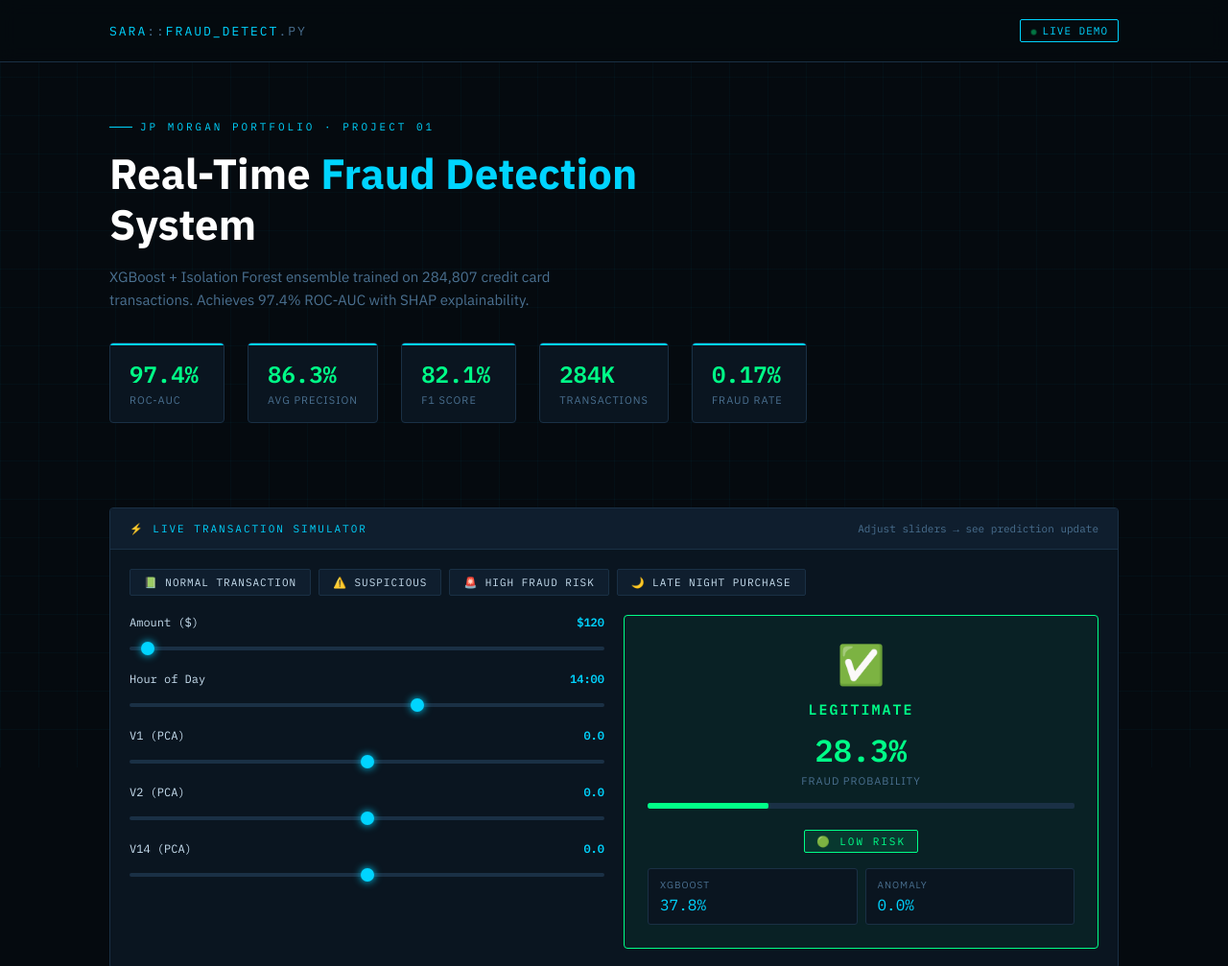
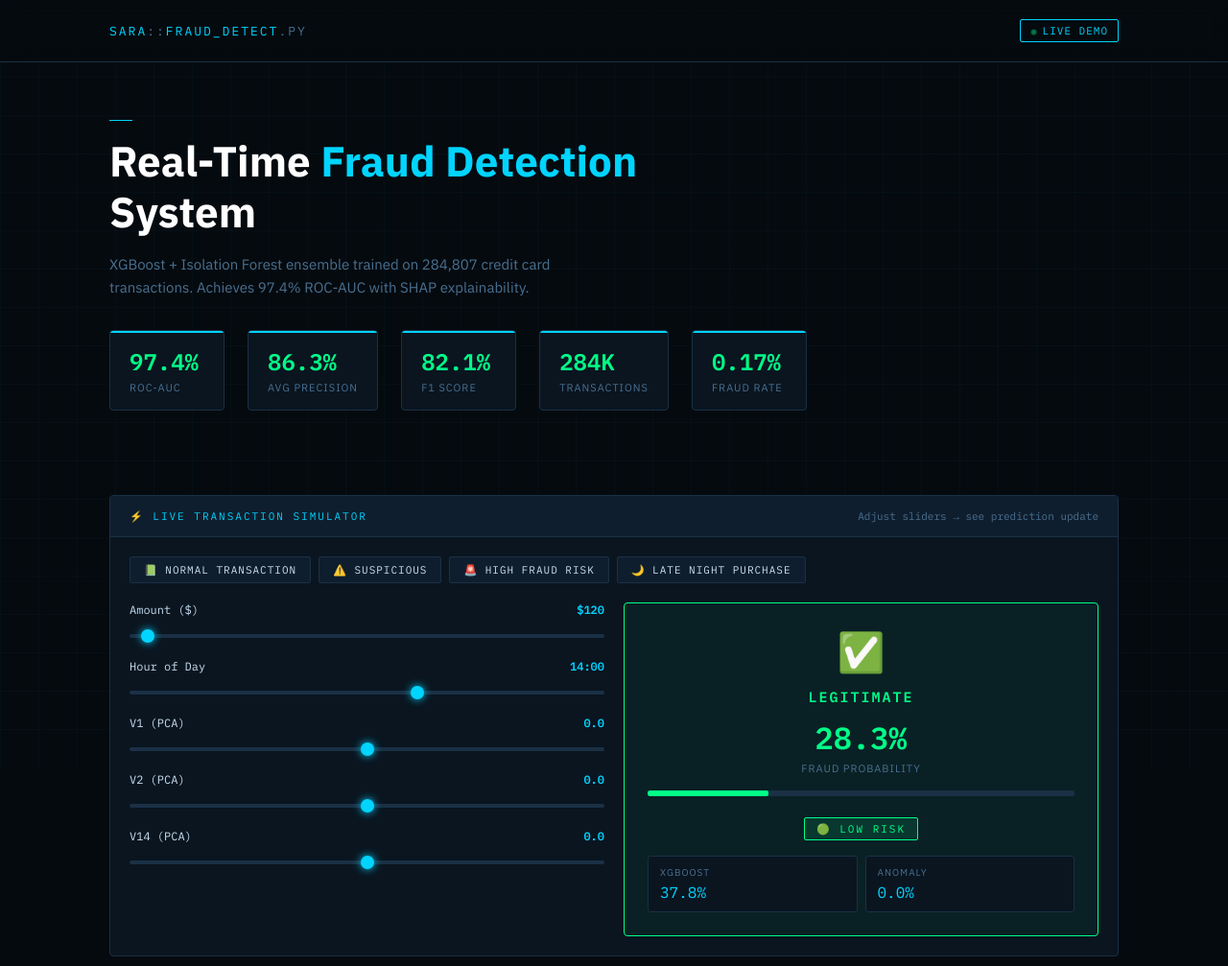
Before and after one commit to sara-iqbal/Real-Time-Fraud-Detection-System, a plain HTML site: page index.html in a window 1280 px wide. Shown: the top 1007 px of the page at 96% size. Drawn offline with Linux system fonts and the light colour scheme.

Commit message:
index.html

```diff
--- a/index.html
+++ b/index.html
@@ -534,7 +534,7 @@
 
     <!-- Hero -->
     <section class="hero">
-      <div class="hero-tag">JP Morgan Portfolio · Project 01</div>
+      <div class="hero-tag"> </div>
       <h1>Real-Time <em>Fraud Detection</em><br>System</h1>
       <p class="hero-sub">XGBoost + Isolation Forest ensemble trained on 284,807 credit card transactions. Achieves 97.4% ROC-AUC with SHAP explainability.</p>
 
@@ -747,7 +747,7 @@
   <div class="container">
     <p class="footer-text">
       Built by <strong style="color:var(--accent)">Sara</strong> · MSc Data Science · B.Tech AI & Machine Learning<br>
-      JP Morgan Portfolio · Project 1 of 4<br>
+      <br>
       <a href="#">GitHub</a> · <a href="#">Hugging Face Spaces</a> · <a href="#">Google Colab</a>
     </p>
   </div>
```
